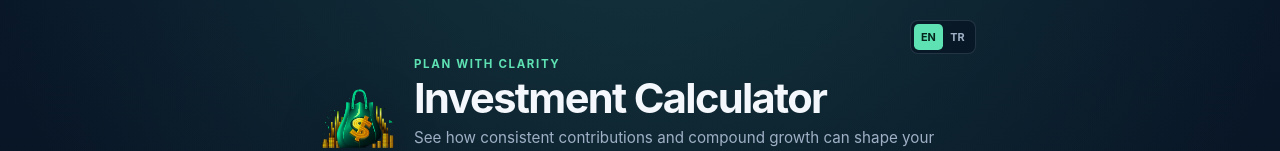
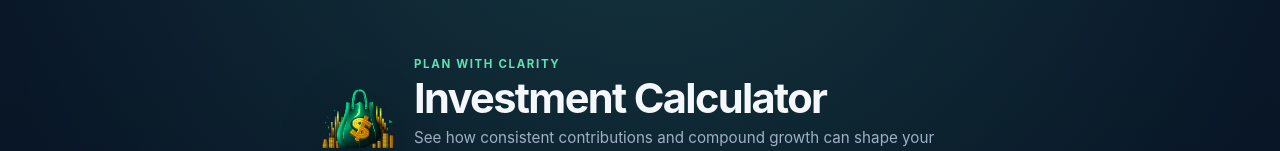
Before and after one commit to fatmakahveci/react-typescript-investment, a Next.js app: page / in a window 1280 px wide. Shown: the top 151 px of the page. Built offline with nearby package versions, Linux system fonts and the light colour scheme.

Commit message:
refactor: make interface English-only (#25)

```diff
--- a/src/app/components/Header/Header.tsx
+++ b/src/app/components/Header/Header.tsx
@@ -5,10 +5,9 @@ import './Header.css';
 
 interface Props {
     language: Language;
-    onLanguageChange: (language: Language) => void;
 }
 
-const Header = ({ language, onLanguageChange }: Props) => {
+const Header = ({ language }: Props) => {
     const text = translations[language];
 
     return (
@@ -19,10 +18,6 @@ const Header = ({ language, onLanguageChange }: Props) => {
                 <h1>{text.title}</h1>
                 <p className="header__description">{text.subtitle}</p>
             </div>
-            <div className="language-switch" role="group" aria-label="Language / Dil">
-                <button type="button" aria-pressed={language === 'en'} onClick={() => onLanguageChange('en')}>EN</button>
-                <button type="button" aria-pressed={language === 'tr'} onClick={() => onLanguageChange('tr')}>TR</button>
-            </div>
         </header>
     );
 };
--- a/src/app/page.tsx
+++ b/src/app/page.tsx
@@ -32,15 +32,13 @@ const parseSharedInput = (): InvestmentInput | null => {
 
 const Home = () => {
   const [formData, setFormData] = useState<InvestmentInput | null>(null);
-  const [language, setLanguage] = useState<Language>('en');
+  const language: Language = 'en';
   const text = translations[language];
 
   useEffect(() => {
     const sharedInput = parseSharedInput();
-    const sharedLanguage = new URLSearchParams(window.location.search).get('lang');
     queueMicrotask(() => {
       if (sharedInput) setFormData(sharedInput);
-      if (sharedLanguage === 'tr' || sharedLanguage === 'en') setLanguage(sharedLanguage);
     });
   }, []);
 
@@ -52,7 +50,7 @@ const Home = () => {
 
   return (
     <>
-      <Header language={language} onLanguageChange={setLanguage} />
+      <Header language={language} />
       <main>
         <Form key={formData ? JSON.stringify(formData) : 'empty'} language={language} initialValues={formData} onCalculate={setFormData} onReset={() => setFormData(null)} />
         <aside className="assumption" aria-label={text.methodTitle}>
--- a/src/shared/i18n.ts
+++ b/src/shared/i18n.ts
@@ -1,4 +1,4 @@
-export type Language = 'en' | 'tr';
+export type Language = 'en';
 
 export const translations = {
   en: {
@@ -54,57 +54,4 @@ export const translations = {
     invalidInflation: 'Inflation must be between 0% and 100%.',
     invalidDuration: 'Duration must be a whole number between 1 and 100.',
   },
-  tr: {
-    eyebrow: 'Net bir plan oluşturun',
-    title: 'Yatırım Hesaplayıcı',
-    subtitle: 'Düzenli katkıların ve bileşik getirinin finansal geleceğinizi nasıl şekillendirebileceğini görün.',
-    formTitle: 'Projeksiyonunuzu oluşturun',
-    formDescription: 'Katkı ve bileşik getiri sıklığını seçin; nominal ve enflasyona göre düzeltilmiş büyümeyi karşılaştırın.',
-    currency: 'Para birimi',
-    currentSavings: 'Mevcut birikim',
-    contributionFrequency: 'Katkı sıklığı',
-    monthlyContribution: 'Aylık katkı',
-    yearlyContribution: 'Yıllık katkı',
-    expectedReturn: 'Beklenen getiri (%, yıllık)',
-    compoundingFrequency: 'Bileşik getiri sıklığı',
-    inflation: 'Beklenen enflasyon (%, yıllık)',
-    inflationHelp: 'Bugünkü satın alma gücünü göstermek için kullanılır.',
-    duration: 'Yatırım süresi (yıl)',
-    monthly: 'Aylık',
-    yearly: 'Yıllık',
-    reset: 'Sıfırla',
-    calculate: 'Projeksiyonu hesapla',
-    methodTitle: 'Bu tahmin nasıl çalışır?',
-    method: 'Katkılar seçilen dönemin sonunda eklenir. Getiriler aylık veya yıllık bileşiklenir; enflasyona göre değerler bugünkü satın alma gücüyle gösterilir.',
-    empty: 'Yıllara göre projeksiyonunuz burada görünecek.',
-    snapshot: 'Yatırım özetiniz',
-    projectionAt: 'Projeksiyon yılı',
-    finalBalance: 'Son bakiye',
-    investedCapital: 'Yatırılan sermaye',
-    totalReturn: 'Toplam getiri',
-    todaysMoney: 'Bugünün parasıyla',
-    growthTitle: 'Zaman içinde büyüme',
-    balance: 'Bakiye',
-    capital: 'Sermaye',
-    chartReal: 'Bugünün parası',
-    year: 'Yıl',
-    totalSavings: 'Toplam Birikim',
-    interestYear: 'Yıllık Getiri',
-    totalInterest: 'Toplam Getiri',
-    tableTitle: 'Yıllara göre büyümeniz',
-    scenarios: 'Senaryo karşılaştırması',
-    scenariosDescription: 'Aynı planı üç farklı yıllık getiri varsayımıyla karşılaştırın.',
-    conservative: 'Temkinli',
-    expected: 'Beklenen',
-    optimistic: 'İyimser',
-    exportCsv: 'CSV indir',
-    printPdf: 'Yazdır / PDF kaydet',
-    share: 'Paylaşım bağlantısını kopyala',
-    copied: 'Bağlantı kopyalandı',
-    invalidCurrentSavings: 'Mevcut birikim sıfır veya daha büyük olmalıdır.',
-    invalidContribution: 'Katkı sıfır veya daha büyük olmalıdır.',
-    invalidReturn: 'Beklenen getiri %-100 ile %100 arasında olmalıdır.',
-    invalidInflation: 'Enflasyon %0 ile %100 arasında olmalıdır.',
-    invalidDuration: 'Süre 1 ile 100 arasında bir tam sayı olmalıdır.',
-  },
 } as const;
```
Also changed, not shown: 4 other files (tests, documents, lock files or other folders).
